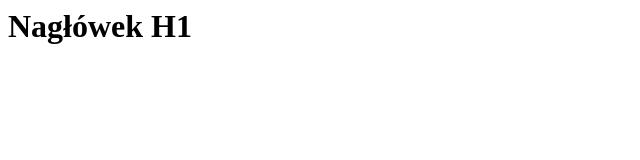
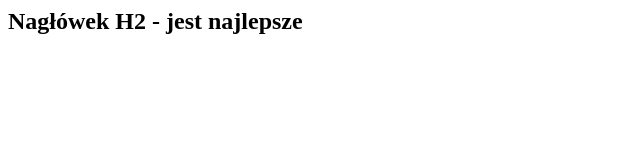
Before and after one commit to divinitus/ocp-poc-guides, a plain HTML site: page index.html in a window 1280 px wide. Shown: the whole page, without its empty margins (0-640 px from the left). Drawn offline with Linux system fonts and the light colour scheme.

Commit message:
H1 było za duże. Zmniejszam do H2

```diff
--- a/index.html
+++ b/index.html
@@ -1,6 +1,6 @@
 <html>
   <head></head>
   <body>
-    <h1>Nagłówek H1</h1>
+    <h2>Nagłówek H2 - jest najlepsze</h2>
   </body>
 </html>
```
